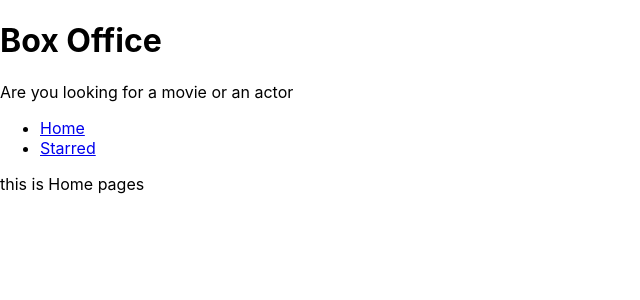
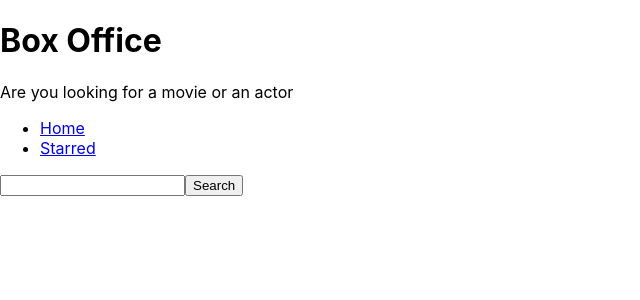
Before and after one commit to Ilook18/box-office-app, a React (Create React App) app: page / in a window 1280 px wide. Shown: the top 300 px of the page, without its empty margins (0-640 px from the left). Built offline with nearby package versions, Linux system fonts and the light colour scheme.

Commit message:
created input and fetch results from tv maze API

```diff
--- a/src/pages/Home.js
+++ b/src/pages/Home.js
@@ -1,9 +1,45 @@
-import React from 'react';
+import React, { useState } from 'react';
 import MainPageLayout from '../components/MainPageLayout';
 
-// eslint-disable-next-line arrow-body-style
 const Home = () => {
-  return <MainPageLayout>this is Home pages</MainPageLayout>;
+  const [input, setInput] = useState('');
+
+  const onInputChange = ev => {
+    setInput(ev.target.value);
+  };
+
+  const onSearch = () => {
+    // http://api.tvmaze.com/search/shows?q=girls
+
+    fetch(`https://api.tvmaze.com/search/shows?q=${input}`)
+      .then(r => r.json())
+      .then(result => {
+        // eslint-disable-next-line no-console
+        console.log(result);
+      });
+  };
+
+  const onKeyDown = ev => {
+    if (ev.keyCode === 13) {
+      onSearch();
+    }
+  };
+
+  // eslint-disable-next-line arrow-body-style
+
+  return (
+    <MainPageLayout>
+      <input
+        type="text"
+        onChange={onInputChange}
+        onKeyDown={onKeyDown}
+        value={input}
+      />
+      <button type="button" onClick={onSearch}>
+        Search
+      </button>
+    </MainPageLayout>
+  );
 };
 
 export default Home;
```
